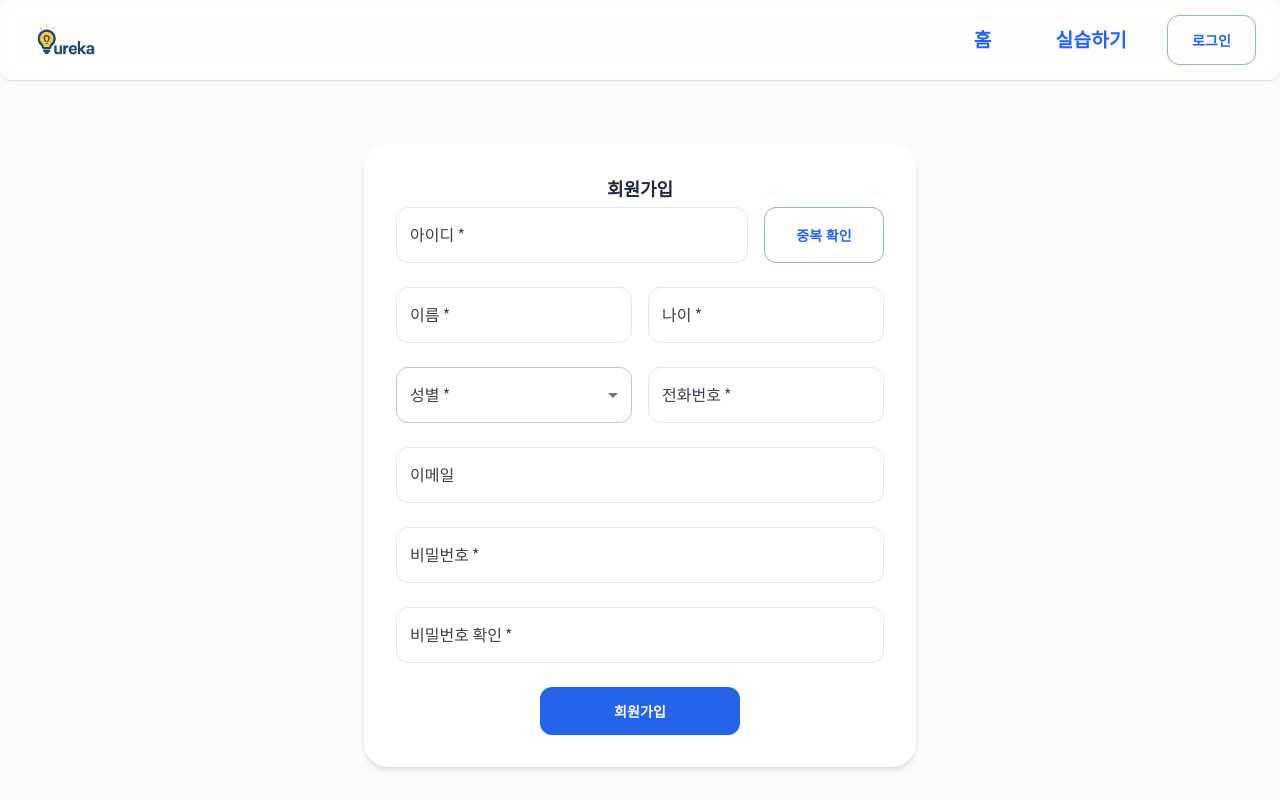
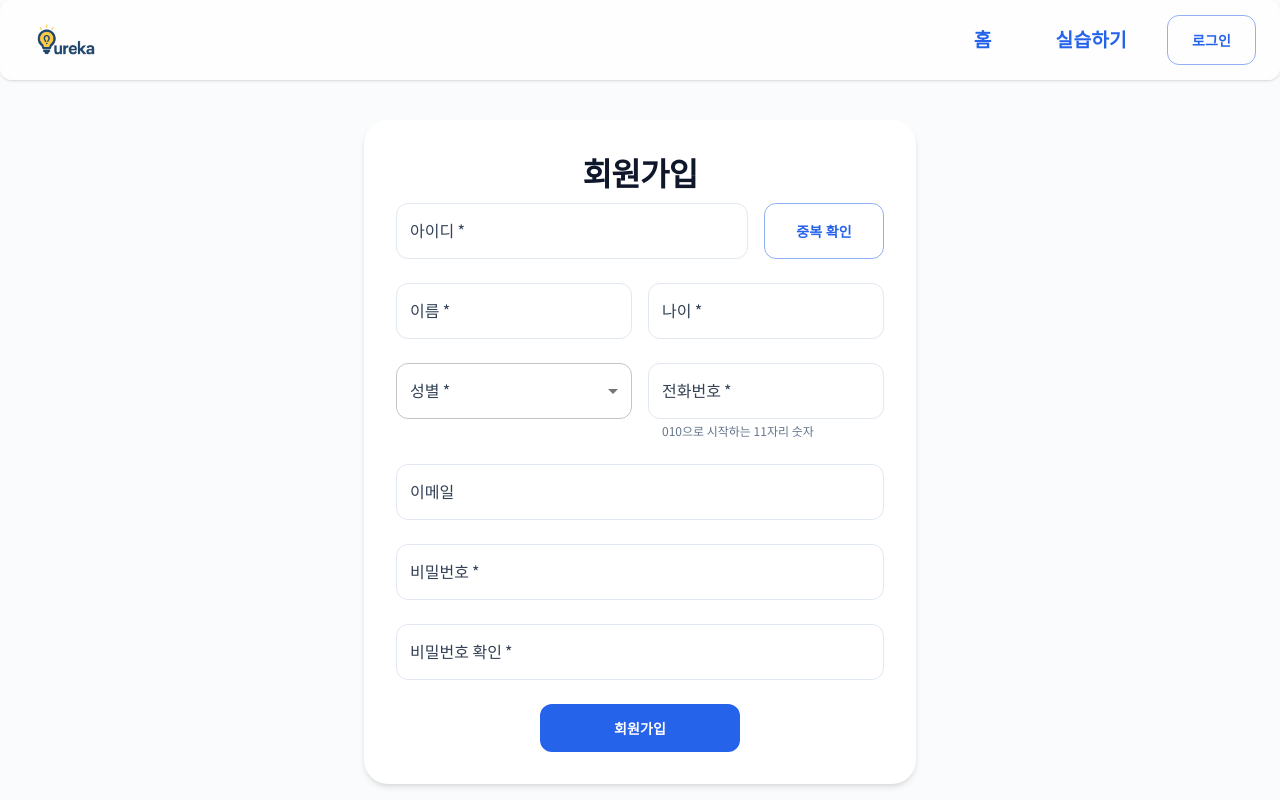
Before and after one commit to ssong77/qureka, a React (Vite) app: page /signup in a window 1280 px wide. Built offline with nearby package versions, Linux system fonts and the light colour scheme; no server answers.

Commit message:
회원가입 페이지 전화번호 검증 수정

```diff
--- a/src/pages/SignupPage.tsx
+++ b/src/pages/SignupPage.tsx
@@ -10,7 +10,8 @@ import {
   Select,
   MenuItem,
   SelectChangeEvent,
-  Stack
+  Stack,
+  FormHelperText
 } from '@mui/material'
 import { useNavigate } from 'react-router-dom'
 import Header from '../components/Header'
@@ -40,9 +41,37 @@ export default function SignupPage() {
     confirmPassword: ''
   })
 
+  // 유효성 검사 상태
+  const [phoneError, setPhoneError] = useState<string>('')
+
   const handleChange = (e: React.ChangeEvent<HTMLInputElement>) => {
     const { name, value } = e.target
     setForm(prev => ({ ...prev, [name]: value }))
+
+    // 전화번호 형식 검증
+    if (name === 'phone') {
+      validatePhoneNumber(value)
+    }
+  }
+
+  // 전화번호 형식 검증 함수
+  const validatePhoneNumber = (phone: string) => {
+    // 하이픈 제거 후 검사
+    const cleanPhone = phone.replace(/-/g, '')
+
+    // 빈 값이면 오류 메시지 없음
+    if (!cleanPhone) {
+      setPhoneError('')
+      return
+    }
+
+    // 010으로 시작하는 11자리 숫자인지 확인
+    const phoneRegex = /^010\d{8}$/
+    if (!phoneRegex.test(cleanPhone)) {
+      setPhoneError('010으로 시작하는 11자리 숫자를 입력해주세요')
+    } else {
+      setPhoneError('')
+    }
   }
 
   const handleGenderChange = (e: SelectChangeEvent<string>) => {
@@ -72,25 +101,65 @@ export default function SignupPage() {
 
   const handleSubmit = async (e: React.FormEvent) => {
     e.preventDefault()
+
+    // 필수 필드 검증
+    if (!form.userId.trim() || !form.name.trim() || !form.age || !form.gender || !form.phone.trim() || !form.password.trim()) {
+      alert('필수 항목을 모두 입력해주세요.')
+      return
+    }
+
+    // 비밀번호 일치 검증
     if (form.password !== form.confirmPassword) {
       alert('비밀번호가 일치하지 않습니다.')
       return
     }
+
+    // 전화번호 형식 검증
+    const cleanPhone = form.phone.replace(/-/g, '')
+    const phoneRegex = /^010\d{8}$/
+    if (!phoneRegex.test(cleanPhone)) {
+      alert('올바른 전화번호 형식이 아닙니다. 010으로 시작하는 11자리 숫자를 입력해주세요.')
+      return
+    }
+
     try {
       await userAPI.register({
         userid: form.userId,
         name: form.name,
         age: Number(form.age),
         gender: form.gender,
-        phone: form.phone,
+        phone: cleanPhone, // 하이픈 제거하여 저장
         email: form.email || undefined,
         password: form.password
       })
       alert('회원가입이 완료되었습니다.')
       navigate('/login')
     } catch (err: any) {
-      alert('회원가입 실패: ' + (err.response?.data?.message || err.message))
+      const errorMessage = err.response?.data?.message || err.message
+
+      // 오류 메시지에 따른 안내 처리
+      if (errorMessage.includes('이미 등록된 전화번호')) {
+        alert('이미 등록된 전화번호입니다.')
+      } else if (errorMessage.includes('이미 등록된 이름')) {
+        alert('이미 등록된 이름입니다.')
+      } else {
+        alert('회원가입 실패: ' + errorMessage)
+      }
     }
+  }
+
+  // 전화번호 자동 하이픈 추가 함수 (선택적)
+  const formatPhoneNumber = (value: string) => {
+    const numbers = value.replace(/[^\d]/g, '')
+    if (numbers.length <= 3) return numbers
+    if (numbers.length <= 7) return `${numbers.slice(0, 3)}-${numbers.slice(3)}`
+    return `${numbers.slice(0, 3)}-${numbers.slice(3, 7)}-${numbers.slice(7, 11)}`
+  }
+
+  const handlePhoneChange = (e: React.ChangeEvent<HTMLInputElement>) => {
+    const formattedNumber = formatPhoneNumber(e.target.value)
+    setForm(prev => ({ ...prev, phone: formattedNumber }))
+    validatePhoneNumber(formattedNumber)
   }
 
   return (
@@ -98,7 +167,7 @@ export default function SignupPage() {
       <Header />
       <Container
         maxWidth="sm"            // sm: 약 600px 폭 제한
-        sx={{ mt: 8 }}
+        sx={{ mt: 5 }}
       >
         <Box
           component="form"
@@ -110,7 +179,7 @@ export default function SignupPage() {
             p: 4,
           }}
         >
-          <Typography variant="h5" align="center" gutterBottom>
+          <Typography variant="h2" align="center" gutterBottom>
             회원가입
           </Typography>
 
@@ -183,10 +252,15 @@ export default function SignupPage() {
                 required
                 name="phone"
                 label="전화번호"
-                placeholder="010-1234-5678"
+                placeholder="01012345678"
                 value={form.phone}
-                onChange={handleChange}
+                onChange={handlePhoneChange}
+                error={!!phoneError}
+                helperText={phoneError || "010으로 시작하는 11자리 숫자"}
                 sx={{ flex: 1 }}
+                inputProps={{
+                  maxLength: 13 // 하이픈 포함 최대 길이
+                }}
               />
             </Stack>
 
@@ -223,11 +297,22 @@ export default function SignupPage() {
               placeholder="비밀번호 재입력"
               value={form.confirmPassword}
               onChange={handleChange}
+              error={form.confirmPassword !== '' && form.password !== form.confirmPassword}
+              helperText={
+                form.confirmPassword !== '' && form.password !== form.confirmPassword
+                  ? "비밀번호가 일치하지 않습니다"
+                  : ""
+              }
             />
 
             {/* 회원가입 버튼 */}
             <Box display="flex" justifyContent="center" mt={2}>
-              <Button variant="contained" type="submit" sx={{ width: 200, height: 48 }}>
+              <Button
+                variant="contained"
+                type="submit"
+                sx={{ width: 200, height: 48 }}
+                disabled={!!phoneError} // 전화번호 오류가 있으면 버튼 비활성화
+              >
                 회원가입
               </Button>
             </Box>
```
